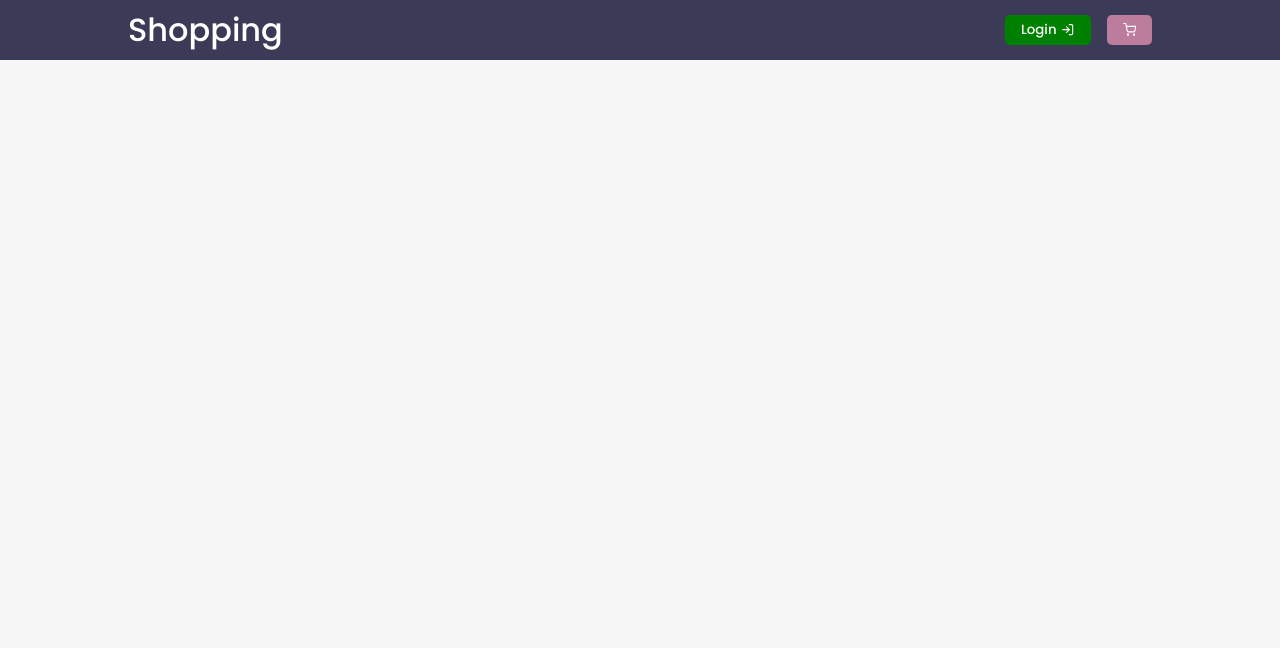
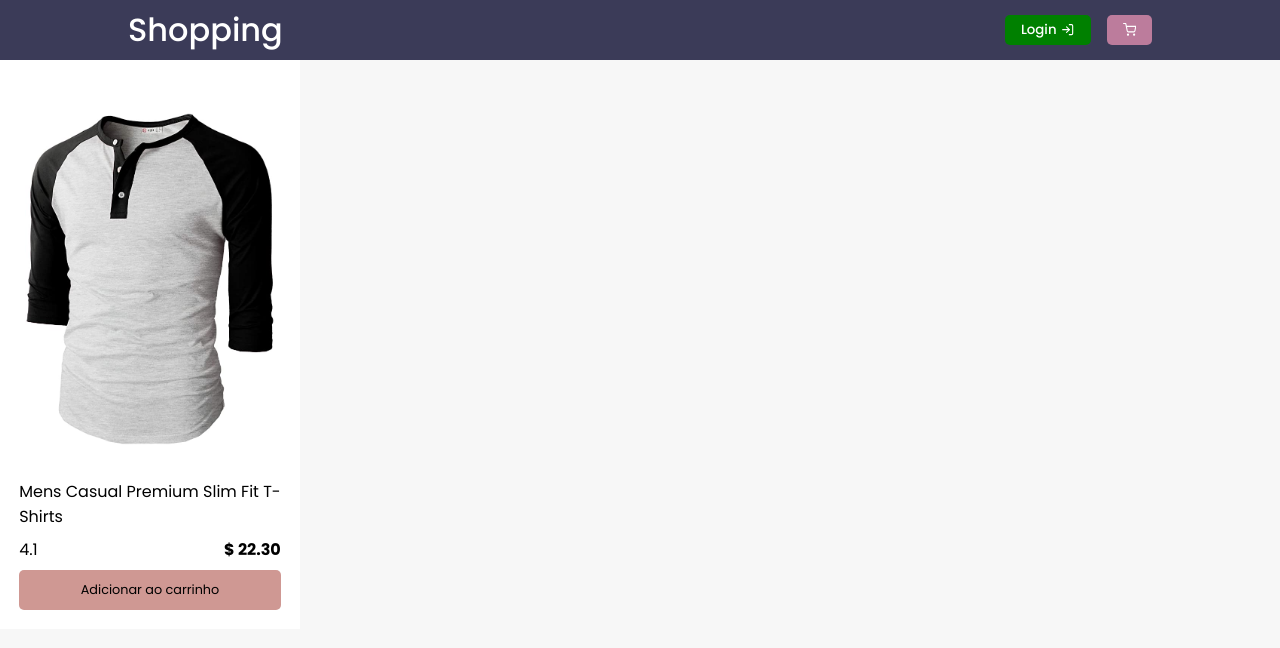
Before and after one commit to silvavictorleandro/shopping, a React (Create React App) app: page / in a window 1280 px wide. Shown: the top 648 px of the page. Built offline with nearby package versions, Linux system fonts and the light colour scheme.

Commit message:
criação do product card

```diff
--- a/src/App.tsx
+++ b/src/App.tsx
@@ -1,4 +1,5 @@
 import Header from "./components/Header/Header";
+import ProductCard from "./components/ProductCard/ProductCard";
 
 import { GlobalStyles } from "./styles/GlobalStyles";
 
@@ -7,6 +8,8 @@ function App() {
     <>
       <Header />
 
+      <ProductCard />
+
       <GlobalStyles />
     </>
   );
--- a/src/components/Header/Header.tsx
+++ b/src/components/Header/Header.tsx
@@ -7,7 +7,7 @@ export default function Header() {
     <S.Header>
       <S.Container>
         <S.Title>Shopping</S.Title>
-        <S.ContainerButtons>
+        <S.ButtonsContainer>
           <S.LoginButton>
             Login
             <FiLogIn />
@@ -15,7 +15,7 @@ export default function Header() {
           <S.CartButton>
             <FiShoppingCart />
           </S.CartButton>
-        </S.ContainerButtons>
+        </S.ButtonsContainer>
       </S.Container>
     </S.Header>
   );
--- a/src/components/Header/styles.ts
+++ b/src/components/Header/styles.ts
@@ -18,7 +18,7 @@ export const Title = styled.h1`
   font-weight: 500;
 `;
 
-export const ContainerButtons = styled.div`
+export const ButtonsContainer = styled.div`
   display: flex;
   gap: 1rem;
 `;
--- /dev/null
+++ b/src/components/ProductCard/ProductCard.tsx
@@ -0,0 +1,17 @@
+import ImgCard from "../../img/imgTest.jpg";
+
+import * as S from "./styles";
+
+export default function ProductCard() {
+  return (
+    <S.Card>
+      <S.Img src={ImgCard} />
+      <S.Title>Mens Casual Premium Slim Fit T-Shirts</S.Title>
+      <S.InfoContainer>
+        <S.Rating>4.1</S.Rating>
+        <S.Price>$ 22.30</S.Price>
+      </S.InfoContainer>
+      <S.Button>Adicionar ao carrinho</S.Button>
+    </S.Card>
+  );
+}
--- /dev/null
+++ b/src/components/ProductCard/styles.ts
@@ -0,0 +1,46 @@
+import styled from "styled-components";
+
+export const Card = styled.article`
+  background-color: white;
+  padding: 1.2rem;
+  width: 300px;
+
+  align-items: center;
+  display: flex;
+  flex-direction: column;
+`;
+
+export const Img = styled.img`
+  object-fit: contain;
+  height: 400px;
+  width: 250px;
+`;
+
+export const Title = styled.h2`
+  font-size: 1rem;
+  font-weight: 400;
+`;
+
+export const InfoContainer = styled.div`
+  margin: 0.5rem;
+  width: 100%;
+
+  align-items: center;
+  display: flex;
+  justify-content: space-between;
+`;
+
+export const Rating = styled.span``;
+
+export const Price = styled.strong``;
+
+export const Button = styled.button`
+  background-color: #cf9893;
+  border: none;
+  border-radius: 5px;
+  color: black;
+  font-size: 0.8rem;
+  height: 40px;
+  padding: 0 1.5rem;
+  width: 100%;
+`;
--- /dev/null
+++ b/src/react-app-env.d.ts
@@ -0,0 +1 @@
+/// <reference types="react-scripts" />
```
Also changed, not shown: src/img/imgTest.jpg (added).
